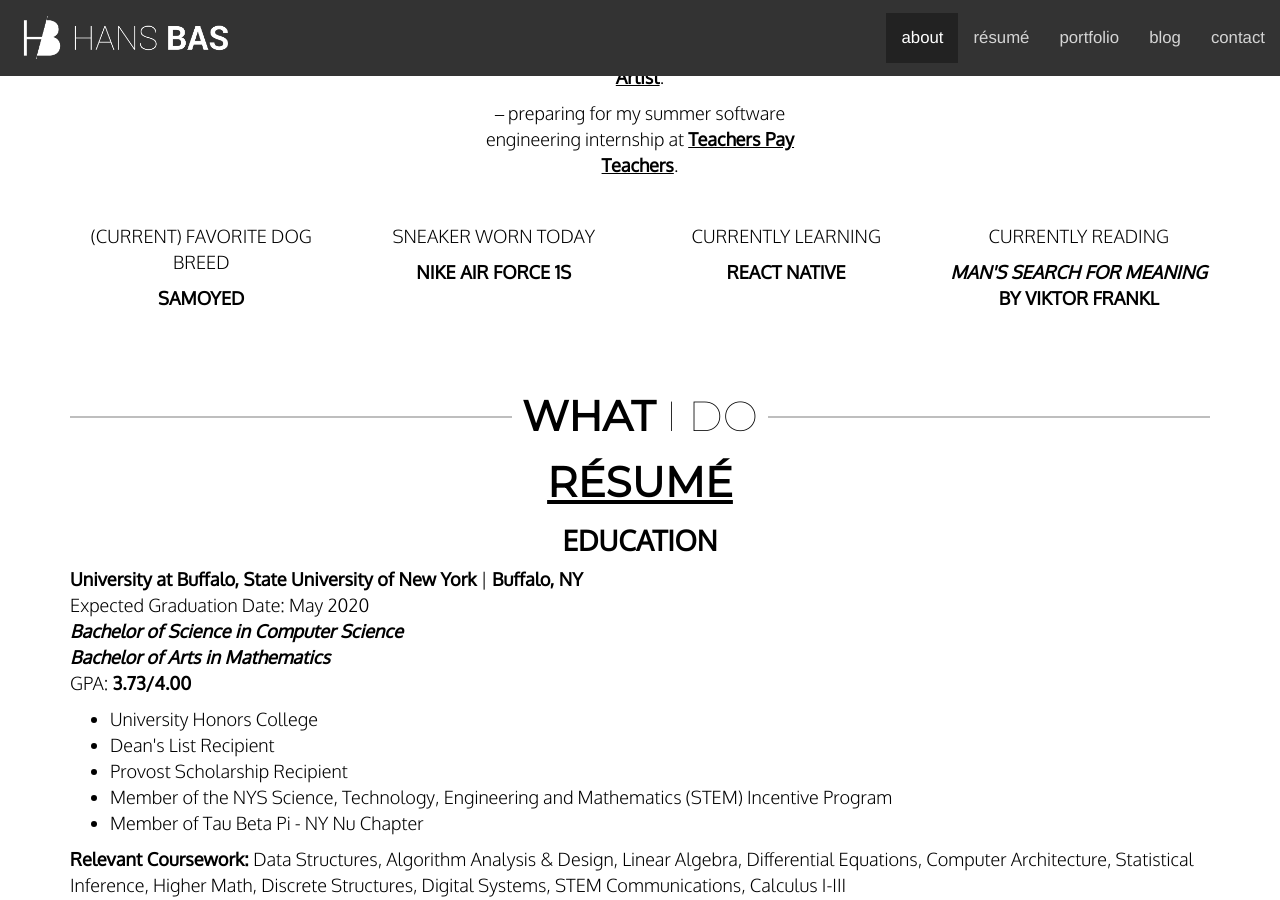
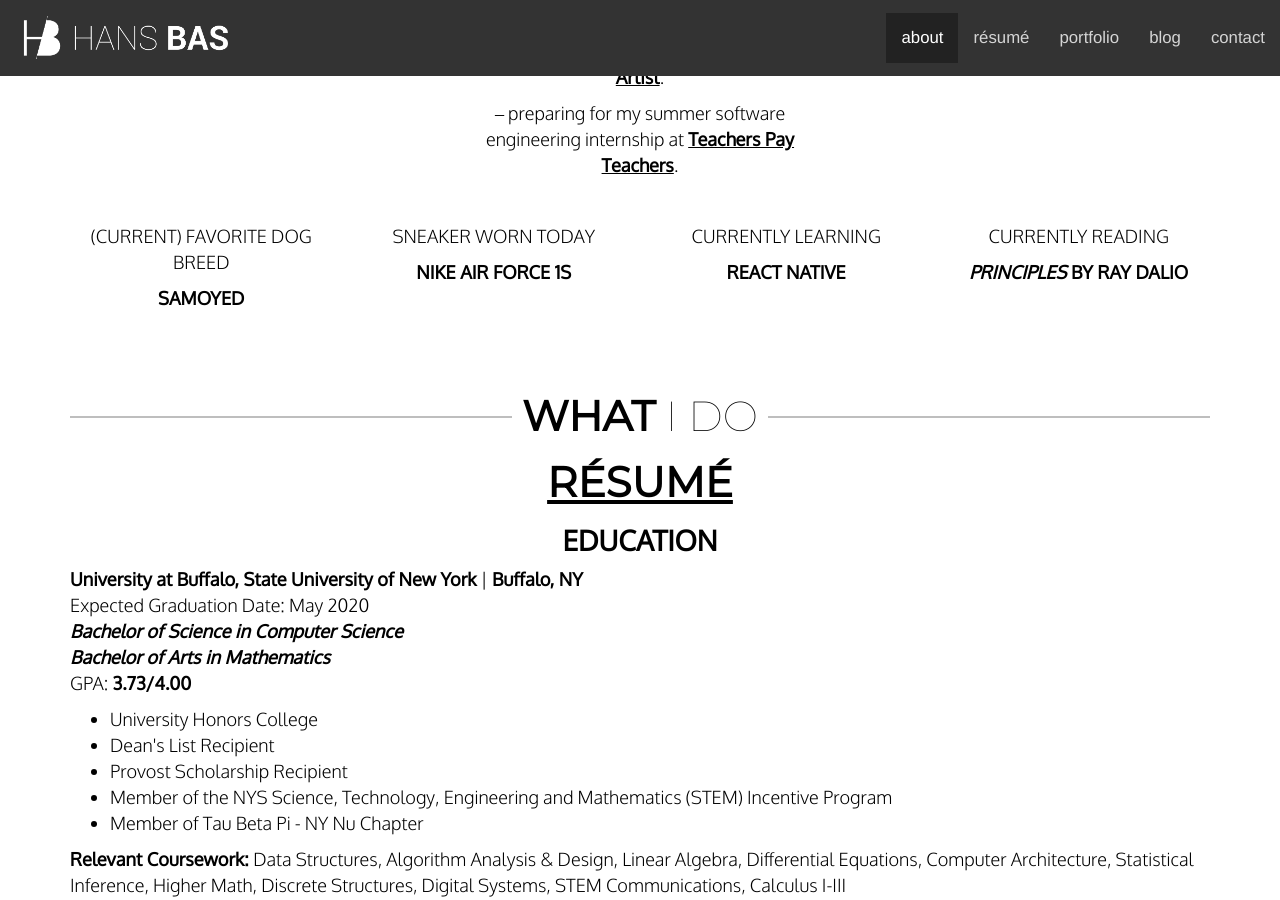
Before and after one commit to haanmiba/haanmiba.github.io, a Jekyll site: the page built from index.md, in a window 1280 px wide and 900 px high, scrolled down 1204 px. Built offline with Jekyll 4.4.1, drawn with Linux system fonts in a browser that asks for light colours; nearby versions of some CDN libraries.

Commit message:
Updated book -- went back to reading Principles

```diff
--- a/_data/about.yml
+++ b/_data/about.yml
@@ -11,5 +11,5 @@ dog: "Samoyed"
 sneaker: "Nike Air Force 1s"
 learning: "React Native"
 reading:
-  book: "Man's Search for Meaning"
-  author: "Viktor Frankl"
+  book: "Principles"
+  author: "Ray Dalio"
```
